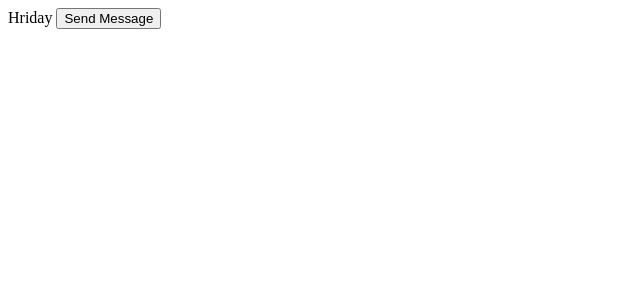
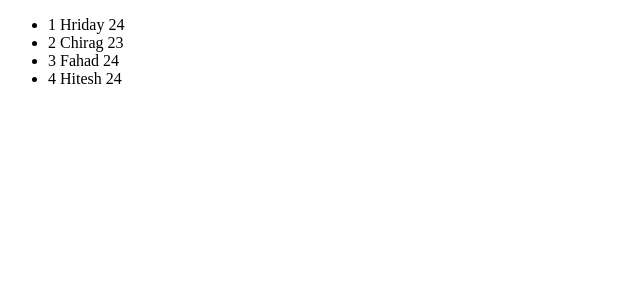
Before and after one commit to hridayN/angular-projects, an Angular app in the folder basics/: page / in a window 1280 px wide. Shown: the top 300 px of the page, without its empty margins (0-640 px from the left). Built offline with nearby package versions, Linux system fonts and the light colour scheme.

Commit message:
dependency injection

```diff
--- a/basics/src/app/app.component.html
+++ b/basics/src/app/app.component.html
@@ -7,4 +7,5 @@
 <!-- <app-event-bindings></app-event-bindings> -->
 <!-- <app-two-way-binding></app-two-way-binding> -->
 <!-- <app-structural-directives></app-structural-directives> -->
-<app-parent></app-parent>
+<!-- <app-parent></app-parent> -->
+<app-employee></app-employee>
--- /dev/null
+++ b/basics/src/app/components/employee/employee.component.html
@@ -0,0 +1,8 @@
+<div>
+    <ul>
+        <li *ngFor="let employee of employees">
+            <!-- {{employee | json}} -->
+            {{employee.id}} {{employee.name}} {{employee.age}}
+        </li>
+    </ul>
+</div>
--- /dev/null
+++ b/basics/src/app/components/employee/employee.component.ts
@@ -0,0 +1,16 @@
+import { Component, OnInit } from '@angular/core';
+import { EmployeeService } from 'src/app/services/employee.service';
+
+@Component({
+  selector: 'app-employee',
+  templateUrl: './employee.component.html',
+  styleUrls: ['./employee.component.css']
+})
+export class EmployeeComponent implements OnInit {
+
+  constructor(private _employeeService: EmployeeService) { }
+  employees = [];
+  ngOnInit() {
+    this.employees = this._employeeService.getEmployees();
+  }
+}
--- /dev/null
+++ b/basics/src/app/services/employee.service.ts
@@ -0,0 +1,19 @@
+import { Injectable } from '@angular/core';
+
+// @Injectable is a decorator that signifies that this EmployeeService can have injected dependencies
+@Injectable({
+  providedIn: 'root'
+})
+export class EmployeeService {
+
+  constructor() { }
+
+  getEmployees() {
+    return [
+      { 'id': 1, 'name': 'Hriday', 'age': 24 },
+      { 'id': 2, 'name': 'Chirag', 'age': 23 },
+      { 'id': 3, 'name': 'Fahad', 'age': 24 },
+      { 'id': 4, 'name': 'Hitesh', 'age': 24 }
+    ];
+  }
+}
```
Also changed, not shown: basics/src/app/app.module.ts (+5 -2 lines), basics/src/app/components/employee/employee.component.css (added).
